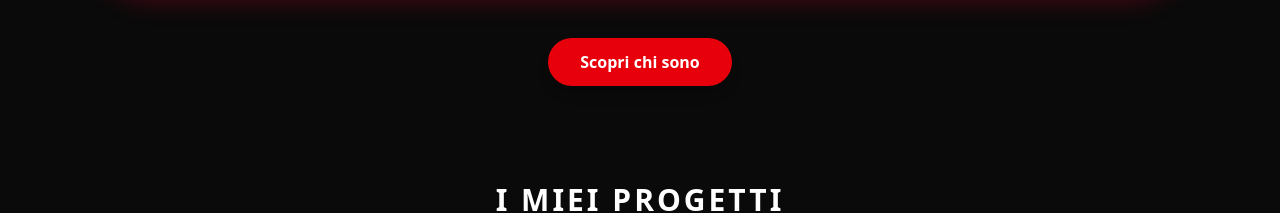
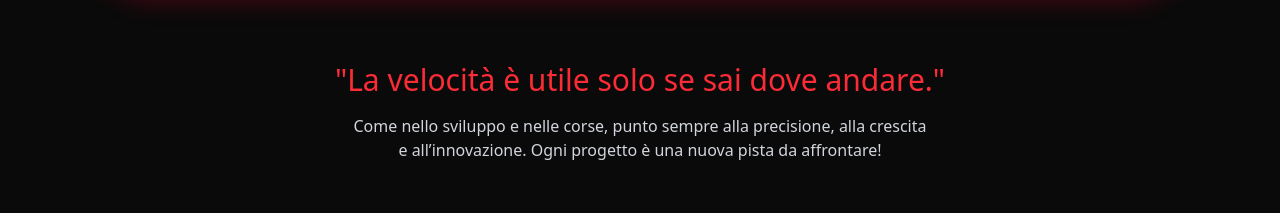
Before and after one commit to SimoneZampieri/portfolio-simone-dev, a React (Vite) app: page / in a window 1280 px wide. Shown: the part 418-631 px from the top of the page. Built offline with nearby package versions, Linux system fonts and the light colour scheme.

Commit message:
add: middle section between projects and hero

```diff
--- a/src/pages/Home.jsx
+++ b/src/pages/Home.jsx
@@ -81,6 +81,16 @@ const Home = () => {
             </span>
           </div>
         </div>
+        <div className="my-16 flex flex-col items-center">
+          <blockquote className="text-2xl md:text-3xl font-audiowide text-red-500 text-center max-w-2xl mb-4">
+            "La velocità è utile solo se sai dove andare."
+          </blockquote>
+          <p className="text-gray-300 text-center max-w-xl">
+            Come nello sviluppo e nelle corse, punto sempre alla precisione,
+            alla crescita e all’innovazione. Ogni progetto è una nuova pista da
+            affrontare!
+          </p>
+        </div>
         <div className="flex justify-center mt-10">
           <button
             onClick={() => navigate("/about")}
@@ -89,6 +99,7 @@ const Home = () => {
             Scopri chi sono
           </button>
         </div>
+
         <section id="progetti" className="mt-24">
           <h3 className="text-3xl font-extrabold mb-10 text-white tracking-widest text-center uppercase ">
             I miei Progetti
```
